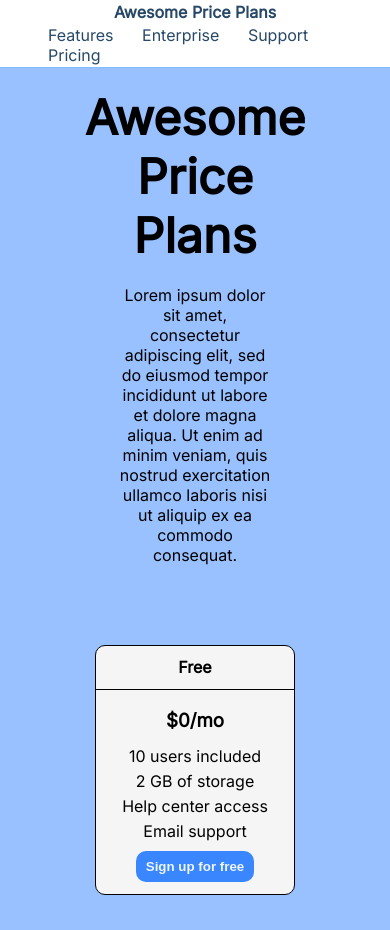
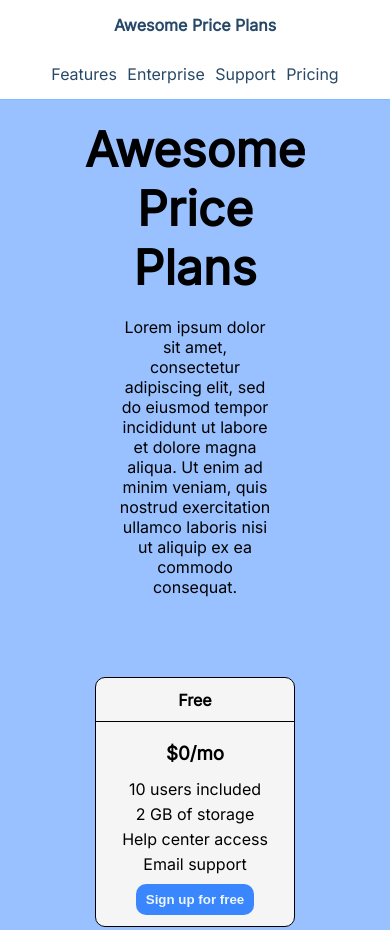
Before and after one commit to MellowPhi/awesome-prices, a plain HTML site: page src/index.html in a window 390 px wide. Shown: the top 930 px of the page. Drawn offline with Linux system fonts and the light colour scheme.

Commit message:
updated the viewport heading height and nav bar for display lesser than 375px

```diff
--- a/src/style.css
+++ b/src/style.css
@@ -176,8 +176,17 @@ td {
         flex-direction: column;
     }
 
+    header {
+        height: 100px;
+    }
+
+    nav a {
+        margin: 0 3px;
+    }
+
+
     footer {
-        height: 239px;
+        height: 200px;
     }
 
     #card-container {
```
Also changed, not shown: src/index.html (+1 -0 lines).
